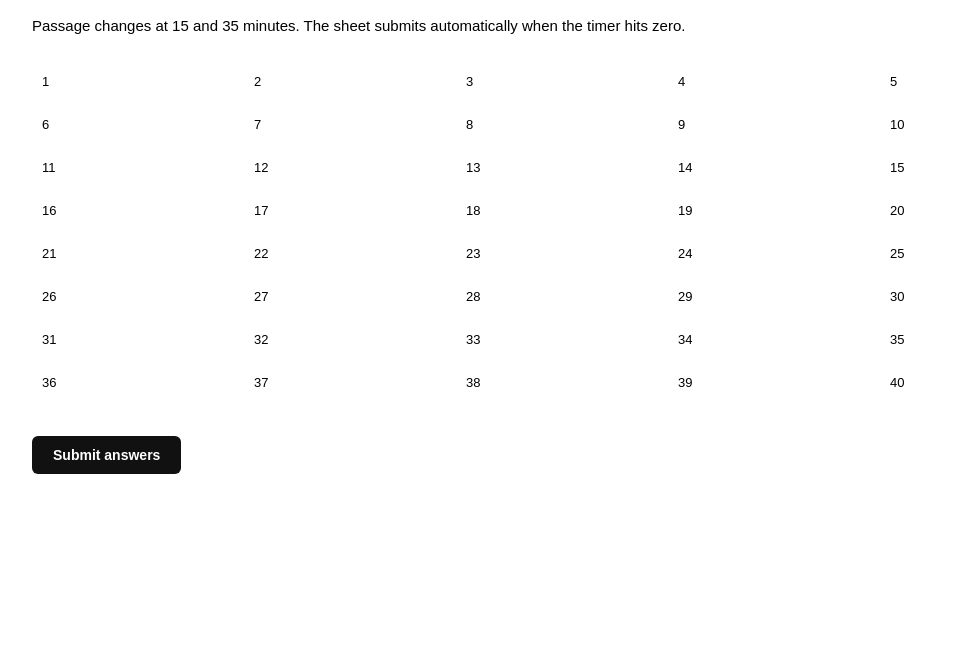
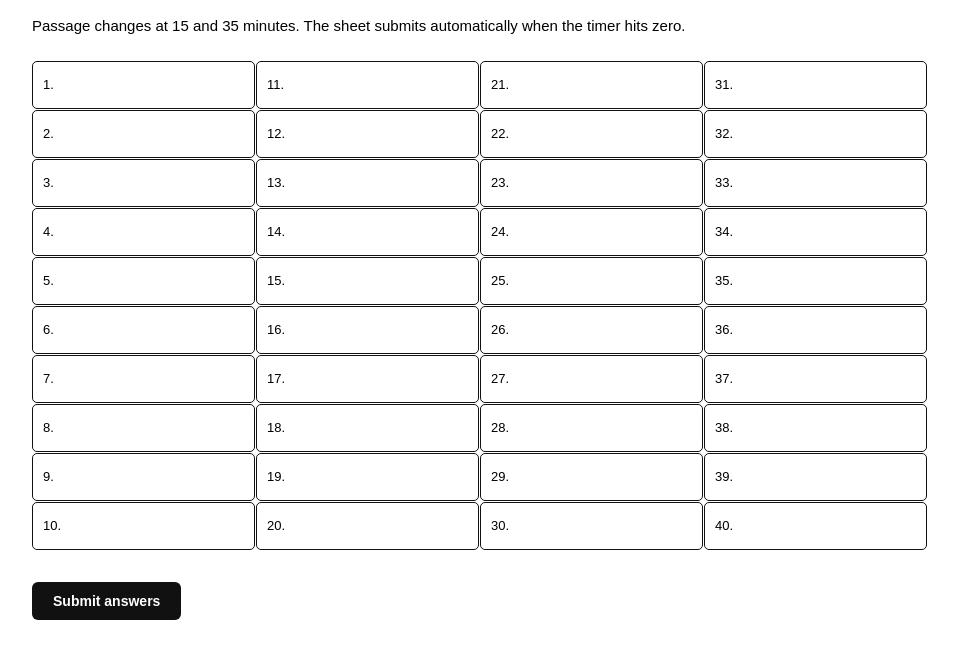
Before and after one commit to roshan1285/IELTS-Tracker, a Django app: page /reading/new/ in a window 1280 px wide. Shown: the part 47-706 px from the top of the page, without its empty margins (140-1098 px from the left). Run offline with Django 5.2, Linux system fonts and the light colour scheme; the visitor is signed in with stand-in values (Sample User, id 1).

Commit message:
Refactor answer grid styles for improved layout and responsiveness; update HTML for consistent numeral formatting

```diff
--- a/core/static/core/css/practice.css
+++ b/core/static/core/css/practice.css
@@ -1,9 +1,12 @@
 .answer-grid {
   display: grid;
+  grid-auto-flow: column;
+  grid-template-rows: repeat(10, auto);
+  grid-template-columns: repeat(4, 1fr);
   grid-template-columns: repeat(5, 1fr);
   gap: 1px;
-  background: var(--rule);
-  border: 1px solid var(--rule);
+  background: transparent;
+  border: 100px solid var(--rule);
   margin: 24px 0;
 }
 
@@ -11,8 +14,11 @@
   background: var(--surface);
   display: flex;
   align-items: center;
-  gap: 8px;
-  padding: 8px 10px;
+  gap: 18px;
+  padding: 10px 10px;
+  border-radius: 5px;
+  border-color: black;
+  border: 1px solid var(--text-main);
 }
 
 .qn {
@@ -67,5 +73,6 @@
 }
 
 @media (max-width: 640px) {
-  .answer-grid { grid-template-columns: repeat(2, 1fr); }
+  grid-template-columns: repeat(2, 1fr);
+    grid-template-rows: repeat(20, auto);
 }
--- a/core/templates/core/answer_grid.html
+++ b/core/templates/core/answer_grid.html
@@ -1,8 +1,7 @@
-{% comment %} Usage: {% include "core/_answer_grid.html" %} — needs question_range in context {% endcomment %}
 <div class="answer-grid">
   {% for i in question_range %}
     <div class="answer-cell">
-      <span class="qn numeral">{{ i }}</span>
+      <span class="qn numeral">{{ i }}. </span>
       <input type="text" name="q{{ i }}" autocomplete="off" spellcheck="false" autocorrect="off" autocapitalize="off">
     </div>
   {% endfor %}
```
